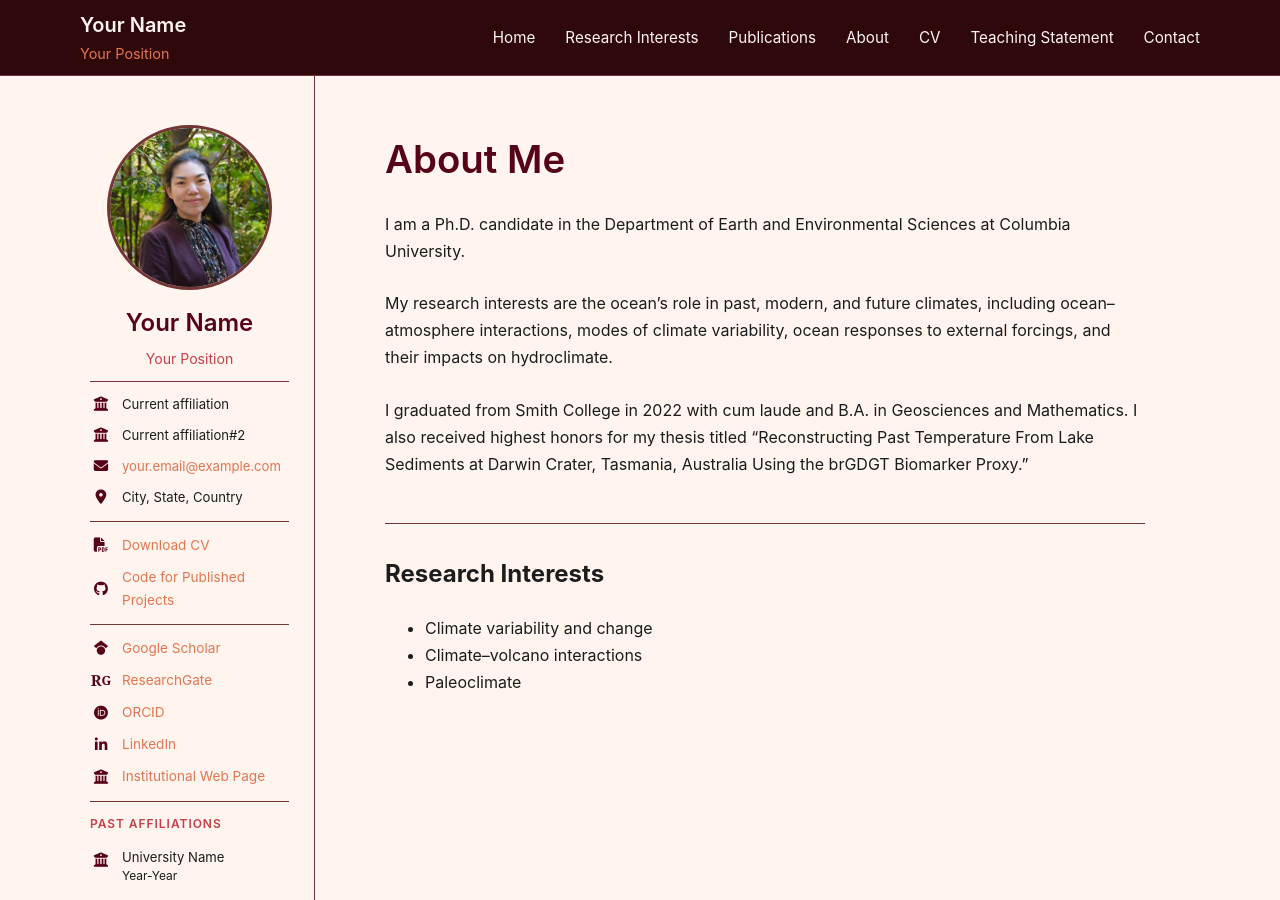
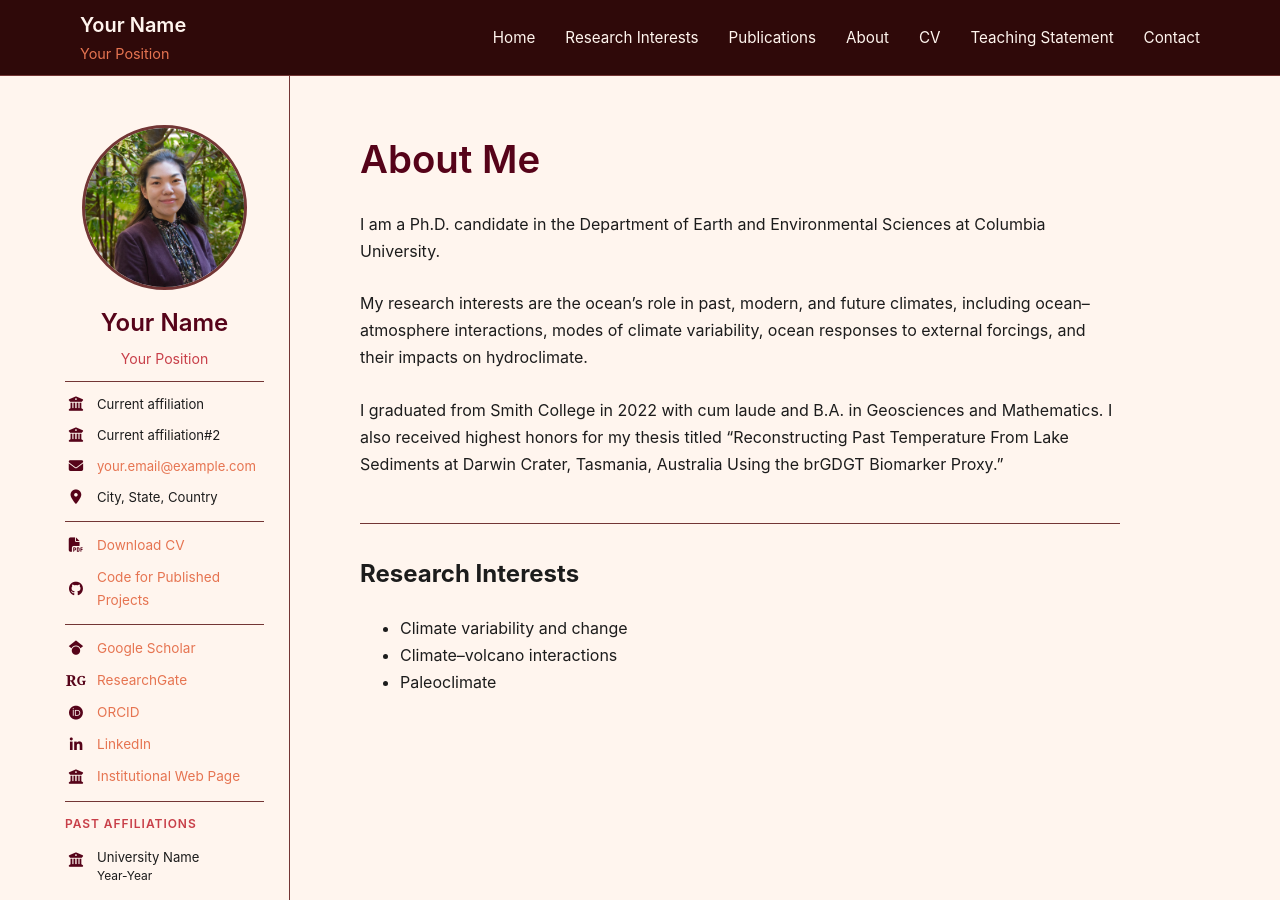
Before and after one commit to isugiura/isugiura.github.io, a Jekyll site: the page built from index.md, in a window 1280 px wide and 900 px high. Built offline with Jekyll 4.4.1, drawn with Linux system fonts in a browser that asks for light colours.

Commit message:
Still fixing the footer

```diff
--- a/assets/css/style.scss
+++ b/assets/css/style.scss
@@ -132,7 +132,9 @@ body {
    ========================= */
 
 .page-layout {
+  width: 100%;
   max-width: 1200px;
+
   margin: 0 auto;
 
   padding-top: 75px;
@@ -140,7 +142,7 @@ body {
   display: grid;
   grid-template-columns: 250px 1fr;
 
-  min-height: calc(100vh - 75px);
+  flex: 1;
 }
 
 
@@ -623,9 +625,18 @@ body {
 
   border-top: 1px solid var(--border);
 
-  padding: 10px 40px;
-
   color: var(--text-header-footer);
 
   font-size: 0.85rem;
+
+  padding: 8px 0;
 }
+
+
+.footer-inner {
+  max-width: 1200px;
+
+  margin: 0 auto;
+
+  padding: 0 40px;
+}
```
